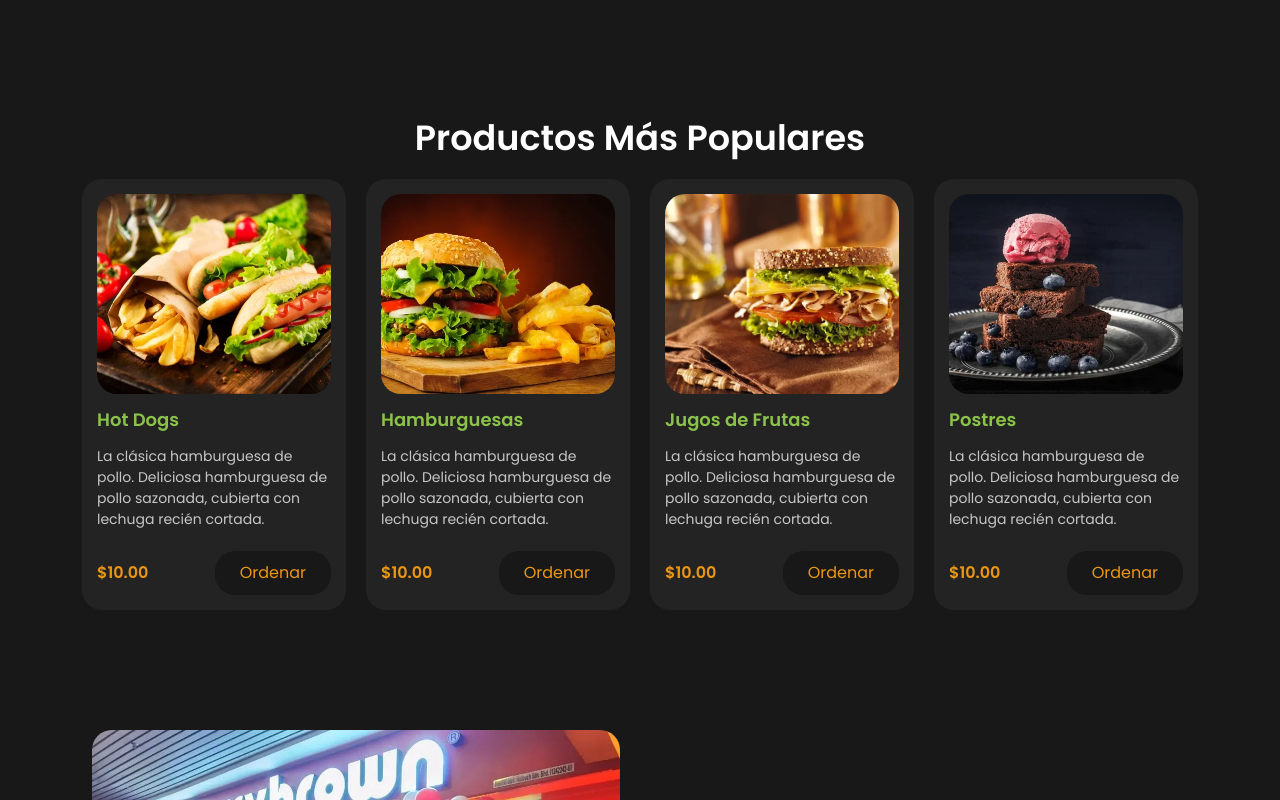
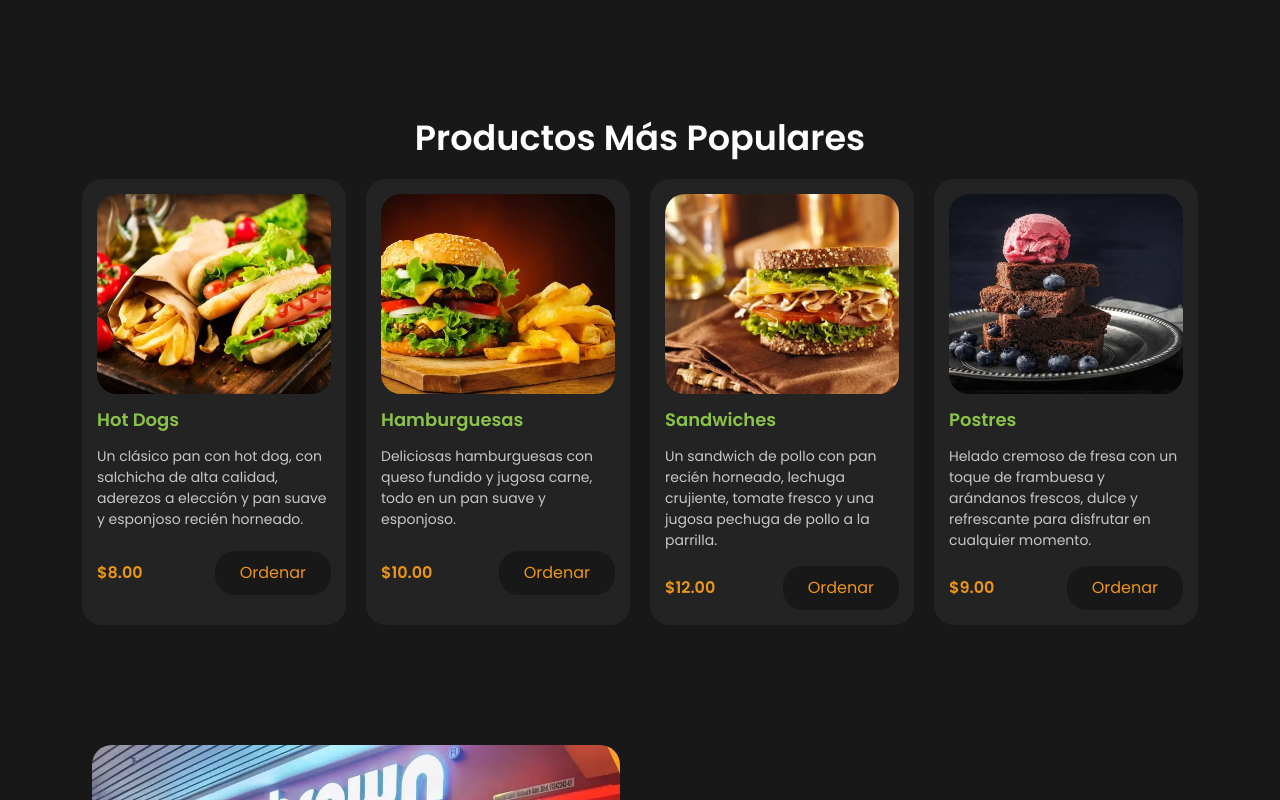
Before and after one commit to ignaciodiazdev/PF-DiazBravo, a website: page index.html in a window 1280 px wide. Shown: the part 769-1569 px from the top of the page. Drawn offline with nearby package versions, Linux system fonts and the light colour scheme.

Commit message:
agregando animación al index

```diff
--- a/index.html
+++ b/index.html
@@ -113,16 +113,16 @@
         </section>
 
         <section class="populares">
-            <h2 class="populares__titulo" data-aos="zoom-in-up" data-aos-duration="2000">Productos Más Populares</h2>
+            <h2 class="populares__titulo">Productos Más Populares</h2>
             <div class="populares__lista" >
                 <div class="producto" data-aos="flip-right" data-aos-duration="2500">
                     <div class="producto__img">
                         <img src="img/inicio/populares/hotdog.webp" alt="Hot-Dogs">
                     </div>
                     <h3 class="producto__titulo">Hot Dogs</h3>
-                    <p class="producto__detalle">La clásica hamburguesa de pollo. Deliciosa hamburguesa de pollo sazonada, cubierta con lechuga recién cortada.</p>
+                    <p class="producto__detalle">Un clásico pan con hot dog, con salchicha de alta calidad, aderezos a elección y pan suave y esponjoso recién horneado.</p>
                     <div class="producto__venta">
-                        <span class="producto__venta__precio">$10.00</span>
+                        <span class="producto__venta__precio">$8.00</span>
                         <a class="producto__venta__boton" href="#">Ordenar</a>
                     </div>
 
@@ -132,7 +132,7 @@
                         <img src="img/inicio/populares/hamburguesa.webp" alt="Hamburguesa">
                     </div>
                     <h3 class="producto__titulo">Hamburguesas</h3>
-                    <p class="producto__detalle">La clásica hamburguesa de pollo. Deliciosa hamburguesa de pollo sazonada, cubierta con lechuga recién cortada.</p>
+                    <p class="producto__detalle">Deliciosas hamburguesas con queso fundido y jugosa carne, todo en un pan suave y esponjoso.</p>
                     <div class="producto__venta">
                         <span class="producto__venta__precio">$10.00</span>
                         <a class="producto__venta__boton" href="#">Ordenar</a>
@@ -140,12 +140,12 @@
                 </div>
                 <div class="producto" data-aos="flip-right" data-aos-duration="2500">
                     <div class="producto__img">
-                        <img src="img/inicio/populares/sandwich.webp" alt="Jugos de Frutas">
+                        <img src="img/inicio/populares/sandwich.webp" alt="Sandwich">
                     </div>
-                    <h3 class="producto__titulo">Jugos de Frutas</h3>
-                    <p class="producto__detalle">La clásica hamburguesa de pollo. Deliciosa hamburguesa de pollo sazonada, cubierta con lechuga recién cortada.</p>
+                    <h3 class="producto__titulo">Sandwiches</h3>
+                    <p class="producto__detalle">Un sandwich de pollo con pan recién horneado, lechuga crujiente, tomate fresco y una jugosa pechuga de pollo a la parrilla.</p>
                     <div class="producto__venta">
-                        <span class="producto__venta__precio">$10.00</span>
+                        <span class="producto__venta__precio">$12.00</span>
                         <a class="producto__venta__boton" href="#">Ordenar</a>
                     </div>
                 </div>
@@ -154,16 +154,16 @@
                         <img src="img/inicio/populares/postre.webp" alt="Postres">
                     </div>
                     <h3 class="producto__titulo">Postres</h3>
-                    <p class="producto__detalle">La clásica hamburguesa de pollo. Deliciosa hamburguesa de pollo sazonada, cubierta con lechuga recién cortada.</p>
+                    <p class="producto__detalle">Helado cremoso de fresa con un toque de frambuesa y arándanos frescos, dulce y refrescante para disfrutar en cualquier momento.</p>
                     <div class="producto__venta">
-                        <span class="producto__venta__precio">$10.00</span>
+                        <span class="producto__venta__precio">$9.00</span>
                         <a class="producto__venta__boton" href="#">Ordenar</a>
                     </div>
                 </div>
             </div>
         </section>
 
-        <section class="visitanos">
+        <section class="visitanos" data-aos="fade-up" data-aos-duration="2000">
             <div class="visitanos__img">
                 <img src="img/inicio/info.webp" alt="Restaurante">
             </div>
@@ -173,7 +173,7 @@
             </div>
         </section>
 
-        <section class="opiniones">
+        <section class="opiniones" data-aos="fade-up" data-aos-duration="1500">
             <h2 class="opiniones__titulo">Nuestros Clientes</h2>
             <div class="opiniones__lista">
                 <div class="cliente">
```
